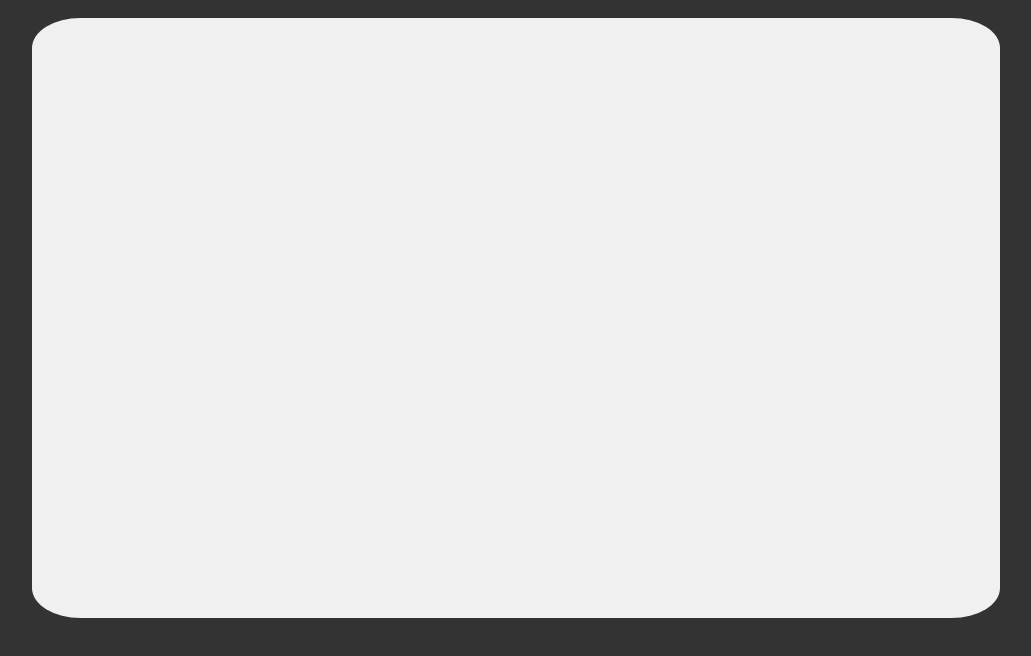
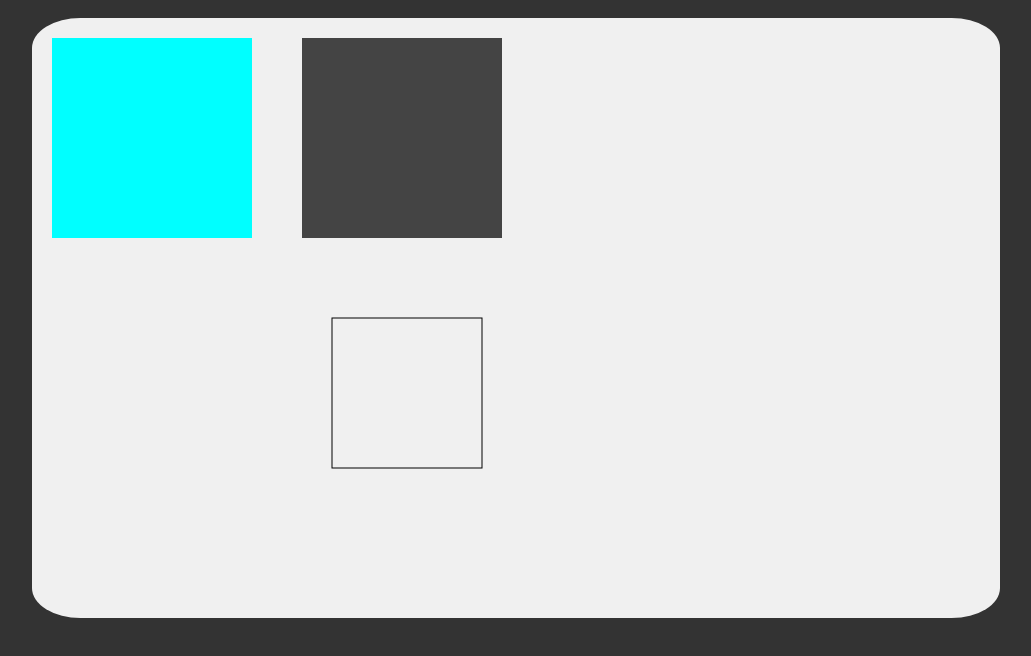
Before and after one commit to harsh007fc/Lil_Canvas, a plain HTML site: page raw/pocs/index.html in a window 1280 px wide. Shown: the part 122-778 px from the top of the page, without its empty margins (124-1155 px from the left). Drawn offline with Linux system fonts and the light colour scheme.

Commit message:
code added

```diff
--- a/raw/pocs/script.js
+++ b/raw/pocs/script.js
@@ -0,0 +1,23 @@
+let canvas = document.querySelector("#canvas");
+
+let cElem = canvas.getContext("2d");  //to instantialte canvas context
+
+
+// with this we can give them custom height and width
+// canvas.height = window.innerHeight;
+// canvas.width = window.innerWidth;
+
+
+
+
+// to change fill color of canvas   --->fillStyle = "color"
+cElem.fillStyle = "aqua"
+// creating rectangle ---> fiilRect(x,y,width ,height)
+cElem.fillRect(20,20,200,200);
+
+cElem.fillStyle = "#444 "
+cElem.fillRect(270,20,200,200);
+
+
+cElem.fillStyle = "coral" //color for rectangualr border
+cElem.strokeRect(300,300,150,150);
```
Also changed, not shown: raw/pocs/index.html (+1 -1 lines).
